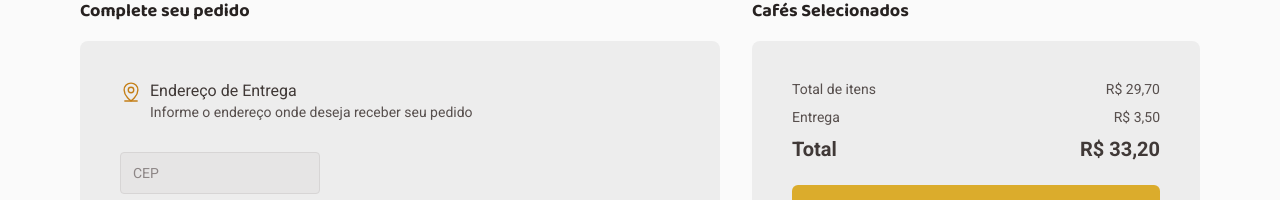
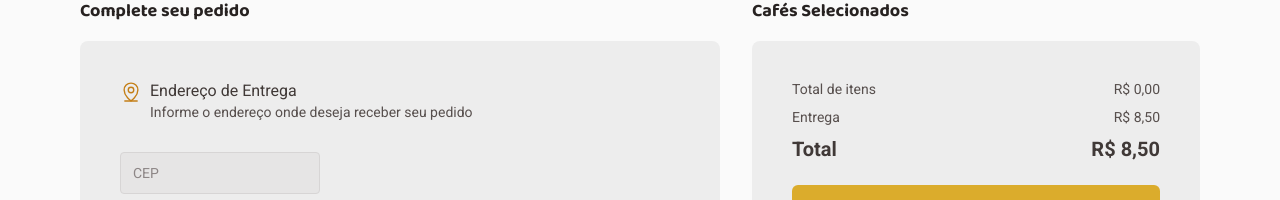
Before and after one commit to natan3001/Desafio-02---Coffee-Delivery, a React (Vite) app: page /checkout in a window 1280 px wide. Shown: the part 151-351 px from the top of the page. Built offline with nearby package versions, Linux system fonts and the light colour scheme.

Commit message:
Adicionado função de quantidade e remover café da página de checkout

```diff
--- a/src/contexts/CoffeContext.tsx
+++ b/src/contexts/CoffeContext.tsx
@@ -20,6 +20,8 @@ interface CoffeContextType {
   coffeeCartList: CoffeeInCartProps[]
   totalItemsInCart: number
   AddCoffeeInTheCart: (id: string, quantity: number) => void
+  UpdateQtdItemInCart: (id: string, quantity: number) => void
+  RemoveItemFromCart: (id: string) => void
 }
 
 interface CoffeContextProviderProps {
@@ -184,13 +186,40 @@ export function CoffeContextProvider({ children }: CoffeContextProviderProps) {
     }
   }
 
+  function UpdateQtdItemInCart(id: string, quantity: number) {
+    const findCoffeeToBeUpdated = coffeeCartList.find(
+      (coffee) => coffee.id === id,
+    )
+
+    if (!findCoffeeToBeUpdated) {
+      return false
+    }
+
+    setCoffeeCartList((state) => {
+      return state.map((coffee) => {
+        if (coffee.id === id) {
+          coffee.quantity = quantity
+        }
+        return coffee
+      })
+    })
+  }
+
+  function RemoveItemFromCart(id: string) {
+    setCoffeeCartList((state) => {
+      return state.filter((coffee) => coffee.id !== id)
+    })
+  }
+
   return (
     <CoffeeContext.Provider
       value={{
         availableCoffeeList,
         coffeeCartList,
+        totalItemsInCart,
         AddCoffeeInTheCart,
-        totalItemsInCart,
+        UpdateQtdItemInCart,
+        RemoveItemFromCart,
       }}
     >
       {children}
--- a/src/pages/Checkout/CoffeeCard/index.tsx
+++ b/src/pages/Checkout/CoffeeCard/index.tsx
@@ -1,17 +1,43 @@
 import { Minus, Plus, Trash } from 'phosphor-react'
+import { useContext, useEffect, useState } from 'react'
+import { CoffeeContext } from '../../../contexts/CoffeContext'
 
 import { CardButtons, CardContainer, CardHeader, CardSeparator } from './styles'
 
-import MochaccinoImage from '../../../assets/coffees/Mochaccino.png'
-
 interface CoffeeCardProps {
+  id: string
   img: string
   title: string
   price: number
   quantity: number
 }
 
-export function CoffeeCard({ img, title, price, quantity }: CoffeeCardProps) {
+export function CoffeeCard({
+  id,
+  img,
+  title,
+  price,
+  quantity,
+}: CoffeeCardProps) {
+  const [coffeeQuantity, setCoffeeQuantity] = useState(quantity)
+  const { UpdateQtdItemInCart, RemoveItemFromCart } = useContext(CoffeeContext)
+
+  function addQuantity() {
+    setCoffeeQuantity((state) => state + 1)
+  }
+
+  function removeQuantity() {
+    setCoffeeQuantity((state) => (state > 1 ? state - 1 : 1))
+  }
+
+  function handleRemoveCoffeeFromTheCart() {
+    RemoveItemFromCart(id)
+  }
+
+  useEffect(() => {
+    UpdateQtdItemInCart(id, coffeeQuantity)
+  }, [UpdateQtdItemInCart, coffeeQuantity, id])
+
   return (
     <>
       <CardContainer>
@@ -25,11 +51,11 @@ export function CoffeeCard({ img, title, price, quantity }: CoffeeCardProps) {
           </CardHeader>
           <CardButtons>
             <span>
-              <Minus size={14} />
-              {quantity}
-              <Plus size={14} />
+              <Minus size={14} onClick={removeQuantity} />
+              {coffeeQuantity}
+              <Plus size={14} onClick={addQuantity} />
             </span>
-            <button>
+            <button type="button" onClick={handleRemoveCoffeeFromTheCart}>
               <Trash size={16} /> Remover
             </button>
           </CardButtons>
--- a/src/pages/Checkout/index.tsx
+++ b/src/pages/Checkout/index.tsx
@@ -22,6 +22,13 @@ import {
 
 export function Checkout() {
   const { coffeeCartList } = useContext(CoffeeContext)
+
+  const totalItemsPrice = coffeeCartList.reduce(
+    (accum, coffee) => accum + coffee.price * coffee.quantity,
+    0,
+  )
+  const deliveryFee = 8.5
+  const totalOrderPrice = totalItemsPrice + deliveryFee
 
   return (
     <main>
@@ -122,15 +129,30 @@ export function Checkout() {
             <CheckoutDetails>
               <div>
                 <span>Total de itens</span>
-                <span>R$ 29,70</span>
+                <span>
+                  R${' '}
+                  {totalItemsPrice.toLocaleString('pt-BR', {
+                    minimumFractionDigits: 2,
+                  })}
+                </span>
               </div>
               <div>
                 <span>Entrega</span>
-                <span>R$ 3,50</span>
+                <span>
+                  R${' '}
+                  {deliveryFee.toLocaleString('pt-BR', {
+                    minimumFractionDigits: 2,
+                  })}
+                </span>
               </div>
               <div>
                 <span>Total</span>
-                <span>R$ 33,20</span>
+                <span>
+                  R${' '}
+                  {totalOrderPrice.toLocaleString('pt-BR', {
+                    minimumFractionDigits: 2,
+                  })}
+                </span>
               </div>
               <button>Confirmar Pedido</button>
             </CheckoutDetails>
```
